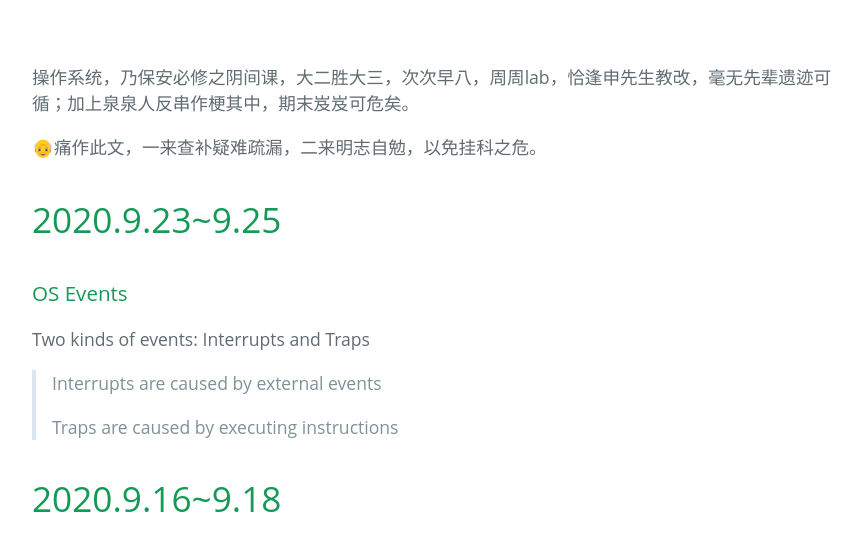
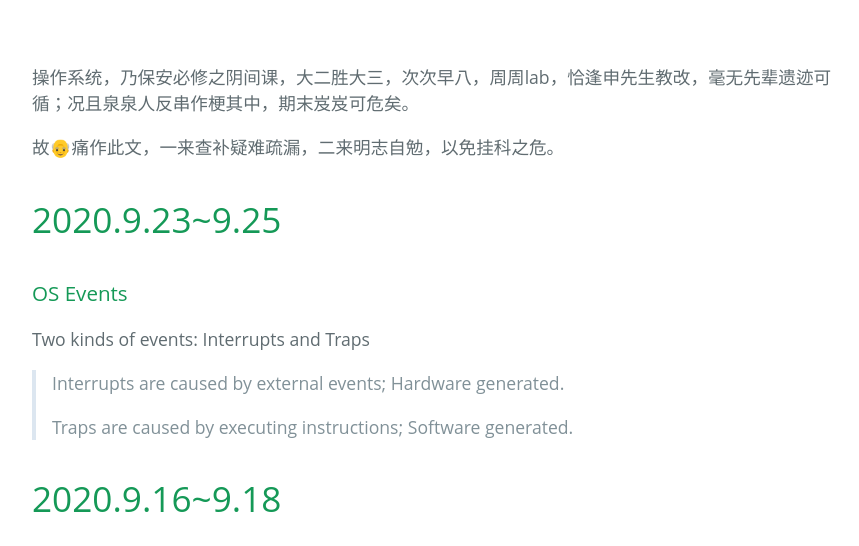
Before and after one commit to NishikinoSky/NishikinoSky.github.io, a Jekyll site: the page built from _posts/2020-10-16-Operating-System.md, in a window 1280 px wide and 900 px high, cut to the strip 354-900 px from the top of the window. Shown: the whole strip, without its empty margins (192-1051 px from the left). Built offline with Jekyll 4.4.1, drawn with Linux system fonts in a browser that asks for light colours; some web fonts are replaced; some of the changed text lies outside the part shown.

Commit message:
Update 2020-10-16-Operating-System.md

```diff
--- a/_posts/2020-10-16-Operating-System.md
+++ b/_posts/2020-10-16-Operating-System.md
@@ -4,17 +4,19 @@ title: Operating System
 tags: OperatingSystem
 stickie: false
 ---
-操作系统，乃保安必修之阴间课，大二胜大三，次次早八，周周lab，恰逢申先生教改，毫无先辈遗迹可循；加上泉泉人反串作梗其中，期末岌岌可危矣。
+操作系统，乃保安必修之阴间课，大二胜大三，次次早八，周周lab，恰逢申先生教改，毫无先辈遗迹可循；况且泉泉人反串作梗其中，期末岌岌可危矣。
 
-👴痛作此文，一来查补疑难疏漏，二来明志自勉，以免挂科之危。
+故👴痛作此文，一来查补疑难疏漏，二来明志自勉，以免挂科之危。
 
 # 2020.9.23~9.25
 
 ### OS Events
 Two kinds of events: Interrupts and Traps
-> Interrupts are caused by external events
+> Interrupts are caused by external events; Hardware generated.
 >
-> Traps are caused by executing instructions
+> Traps are caused by executing instructions; Software generated.
+
+
 
 # 2020.9.16~9.18
 
```
Also changed, not shown: other parts of _posts/2020-10-16-Operating-System.md (+3 -0 lines).
